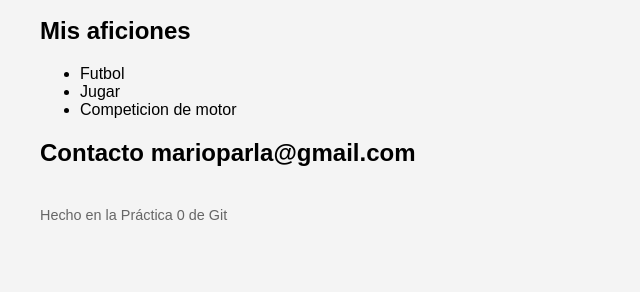
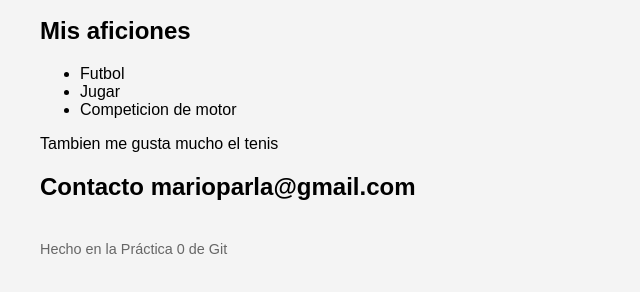
Before and after one commit to mariete24710-maker/Mi-primer-repositorio, a plain HTML site: page index.html in a window 1280 px wide. Shown: the part 236-528 px from the top of the page, without its empty margins (0-640 px from the left). Drawn offline with Linux system fonts and the light colour scheme.

Commit message:
Add tennis preference to index.html

```diff
--- a/index.html
+++ b/index.html
@@ -18,6 +18,7 @@
     <li>Jugar</li>
     <li>Competicion de motor</li>
   </ul>
+    <p>Tambien me gusta mucho el tenis</p>
   <h2>Contacto marioparla@gmail.com</h2>
   <footer><p>Hecho en la Práctica 0 de Git</p></footer>
 </body>
```
